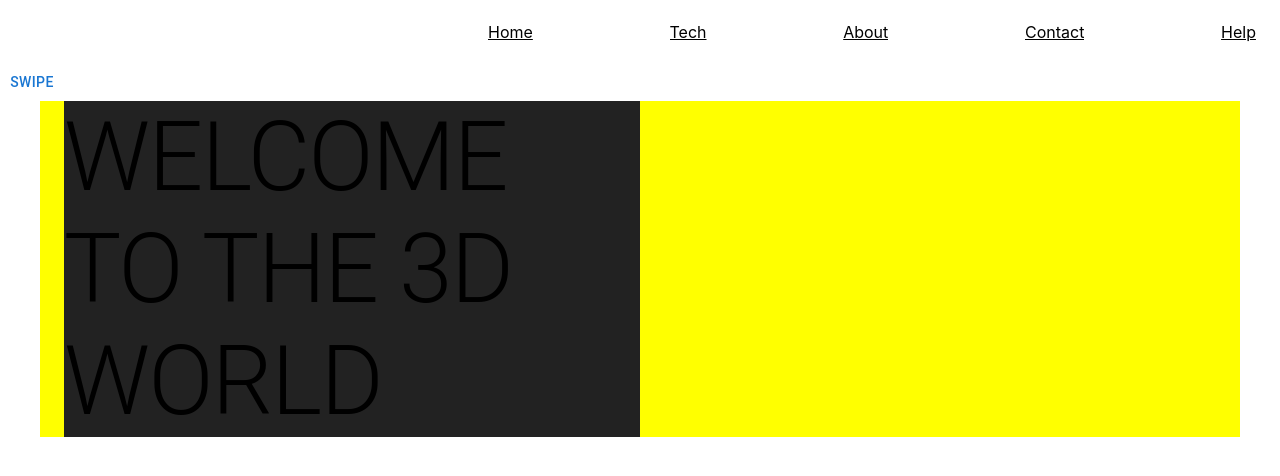
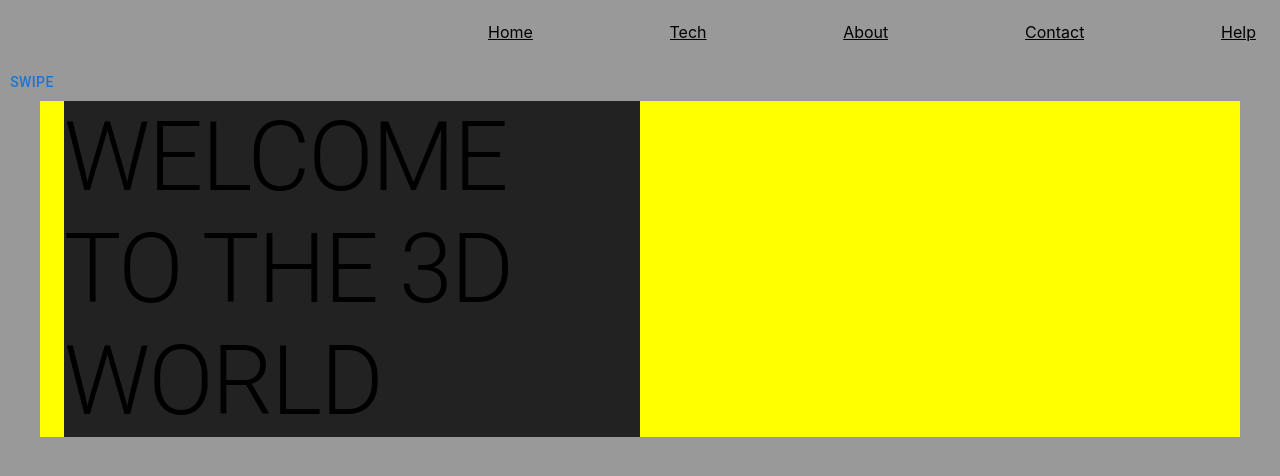
Before and after one commit to LDrex1/Rhythm, a React (Create React App) app: page /#/ in a window 1280 px wide. Shown: the top 476 px of the page. Built offline with nearby package versions, Linux system fonts and the light colour scheme.

Commit message:
style: body background color

```diff
--- a/src/index.css
+++ b/src/index.css
@@ -3,6 +3,7 @@
   padding: 0;
 }
 body {
+  background: #999999;
   font-family: -apple-system, BlinkMacSystemFont, "Segoe UI", "Roboto", "Oxygen",
     "Ubuntu", "Cantarell", "Fira Sans", "Droid Sans", "Helvetica Neue",
     sans-serif;
```
